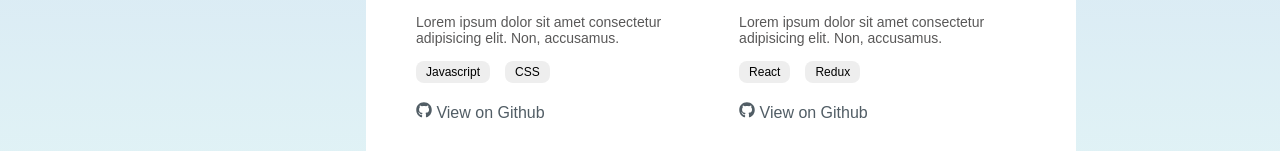
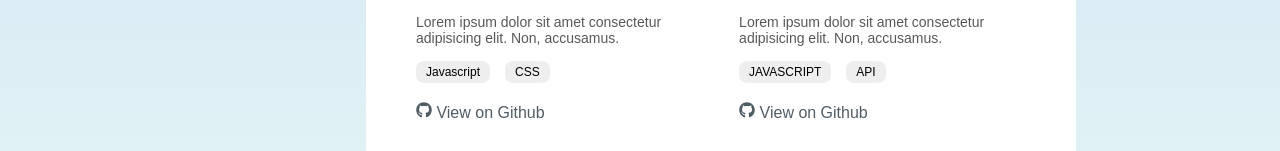
Before and after one commit to student-izaz/Portfolio-2, a React (Vite) app: page /work in a window 1280 px wide. Shown: the part 1192-1343 px from the top of the page. Built offline with nearby package versions, Linux system fonts and the light colour scheme; a web font is replaced by a local one.

Commit message:
Update Work.jsx

```diff
--- a/src/components/Work.jsx
+++ b/src/components/Work.jsx
@@ -83,8 +83,8 @@ function Work() {
                 <p>Lorem ipsum dolor sit amet consectetur adipisicing elit. Non, accusamus.</p>
               </div>
               <div className="work-tech">
-                <div className="tech">React</div>
-                <div className="tech">Redux</div>
+                <div className="tech">JAVASCRIPT</div>
+                <div className="tech">API</div>
               </div>
               <div className="work-link">
                 <a href="#"><FaGithub /> View on Github</a>
```
